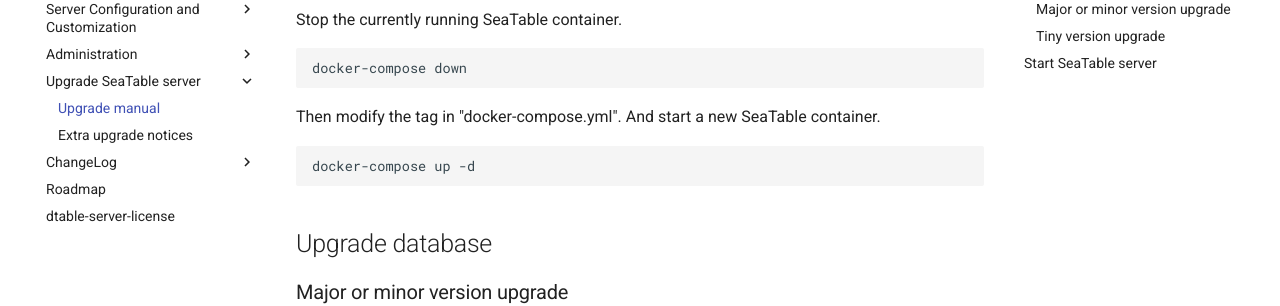
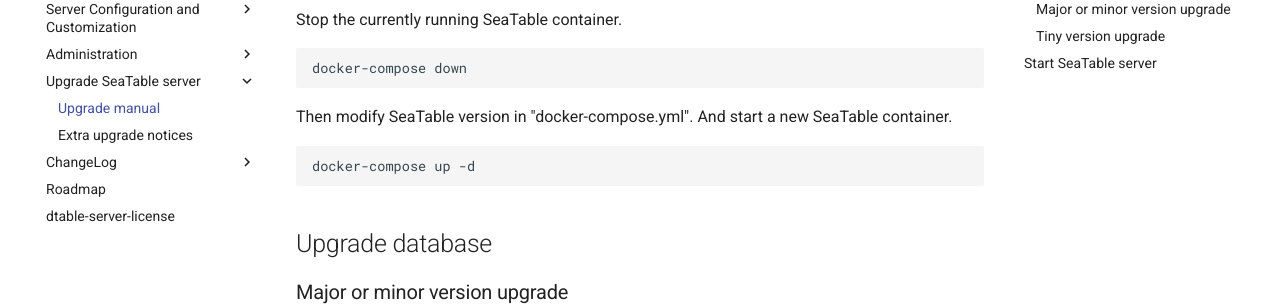
Before and after one commit to seatable/seatable-admin-docs, an MkDocs documentation site: the page built from manual/upgrade/upgrade_manual.md, in a window 1280 px wide and 900 px high, scrolled down 426 px. Shown: the part 153-459 px from the top of the window. Built offline with MkDocs 1.6.1 and Material for MkDocs 9.7.7, drawn with Linux system fonts in a browser that asks for light colours; comment, search, counter and statistics services are not loaded.

Commit message:
Improve upgrade document

````diff
--- a/manual/upgrade/upgrade_manual.md
+++ b/manual/upgrade/upgrade_manual.md
@@ -27,7 +27,7 @@
 
 ```
 
-Then modify the tag in "docker-compose.yml". And start a new SeaTable container.
+Then modify SeaTable version in "docker-compose.yml". And start a new SeaTable container.
 
 ```
 docker-compose up -d
````
